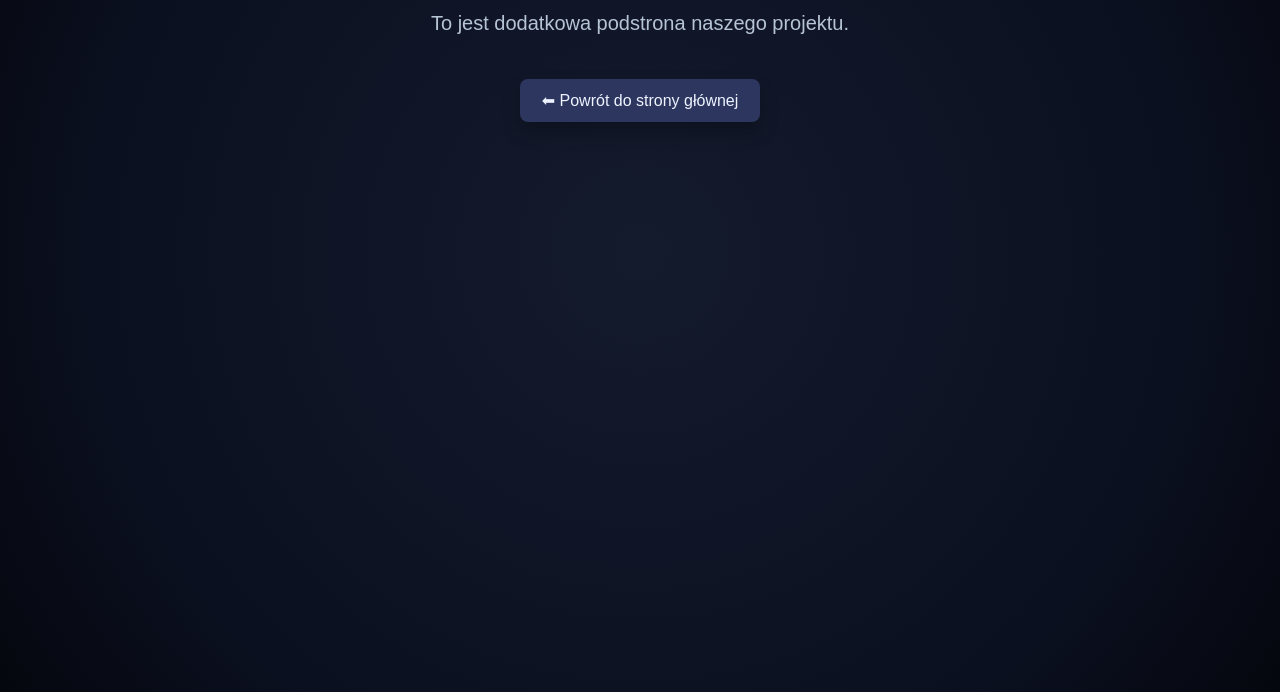
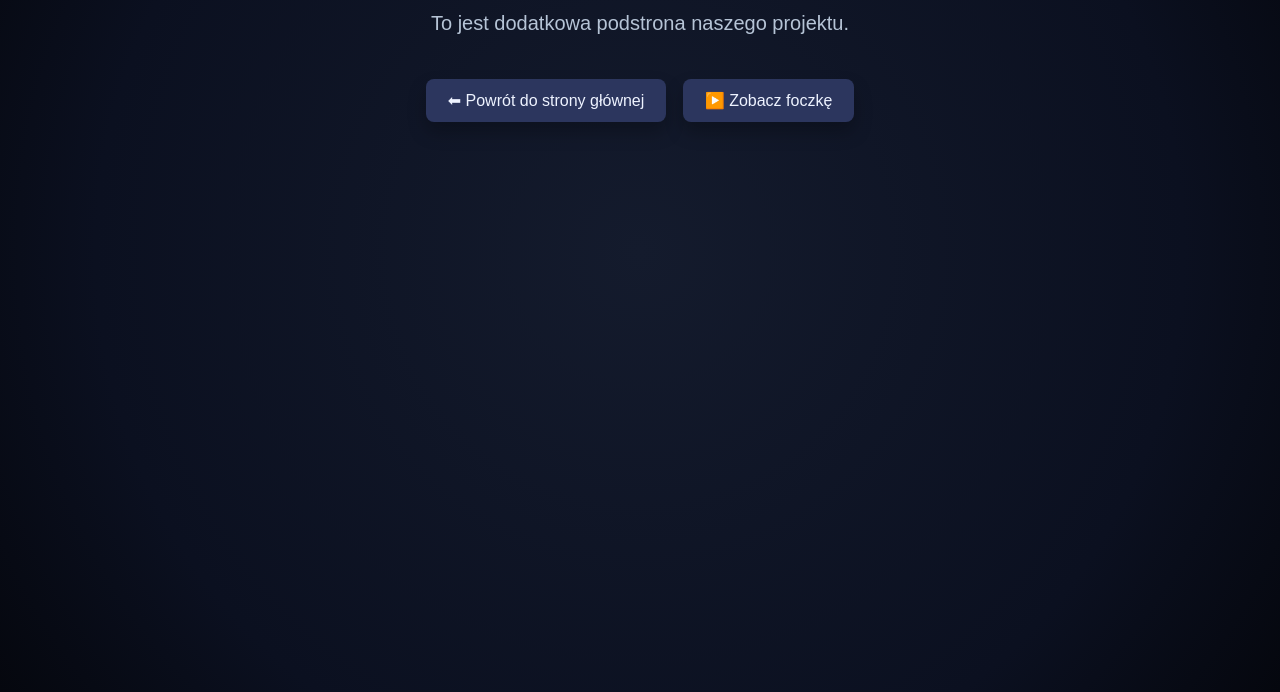
Before and after one commit to modakatowice-sketch/codex-projekt, a plain HTML site: page strona2.html in a window 1280 px wide. Shown: the part 188-880 px from the top of the page. Drawn offline with Linux system fonts and the light colour scheme.

Commit message:
Update strona2.html

```diff
--- a/strona2.html
+++ b/strona2.html
@@ -37,11 +37,16 @@
       background: #3a4472;
       box-shadow: 0 14px 26px rgba(0,0,0,.28);
     }
+    /* odstęp między przyciskami, gdy są obok siebie */
+    .btn + .btn { margin-left: 12px; }
   </style>
 </head>
 <body>
   <h1>Witaj na drugiej stronie! 🌌</h1>
   <p>To jest dodatkowa podstrona naszego projektu.</p>
+
+  <!-- PRZYCISKI -->
   <a class="btn" href="index.html">⬅ Powrót do strony głównej</a>
+  <a class="btn" href="strona3.html">▶️ Zobacz foczkę</a>
 </body>
 </html>
```
